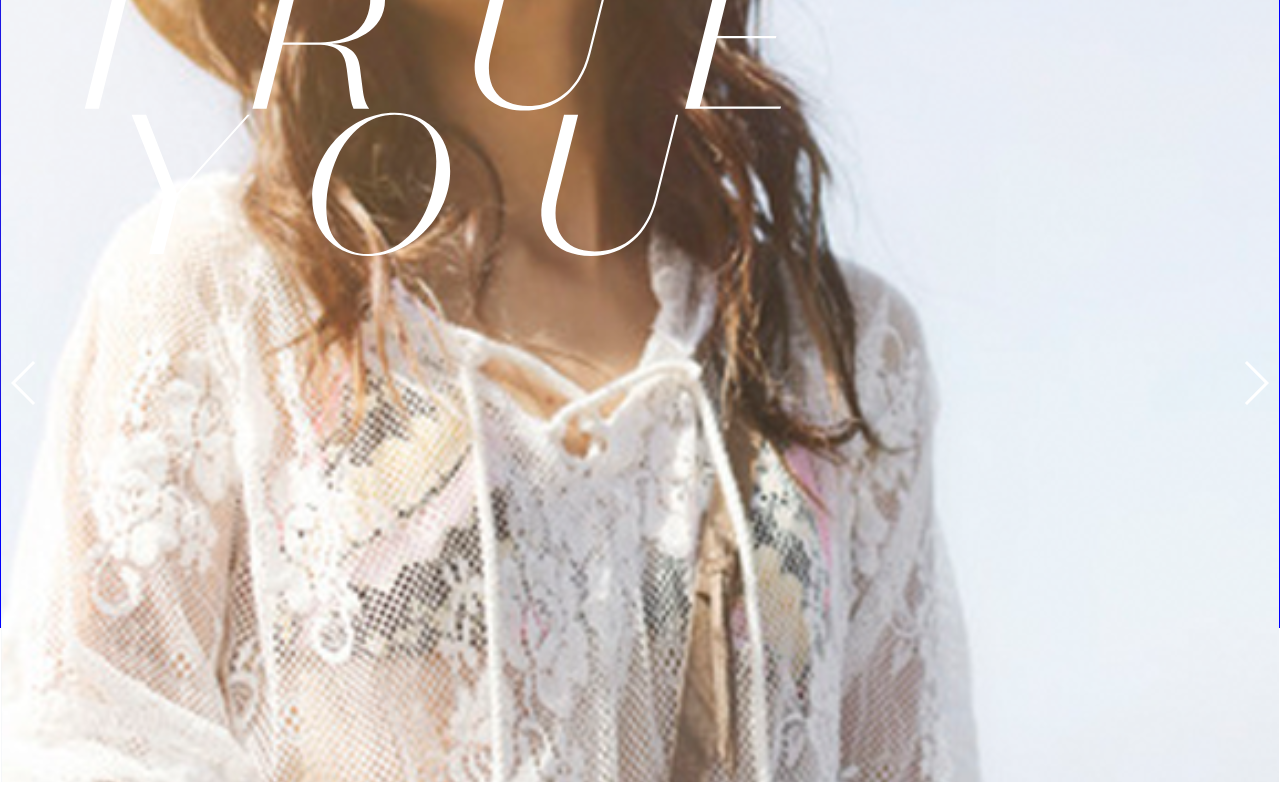
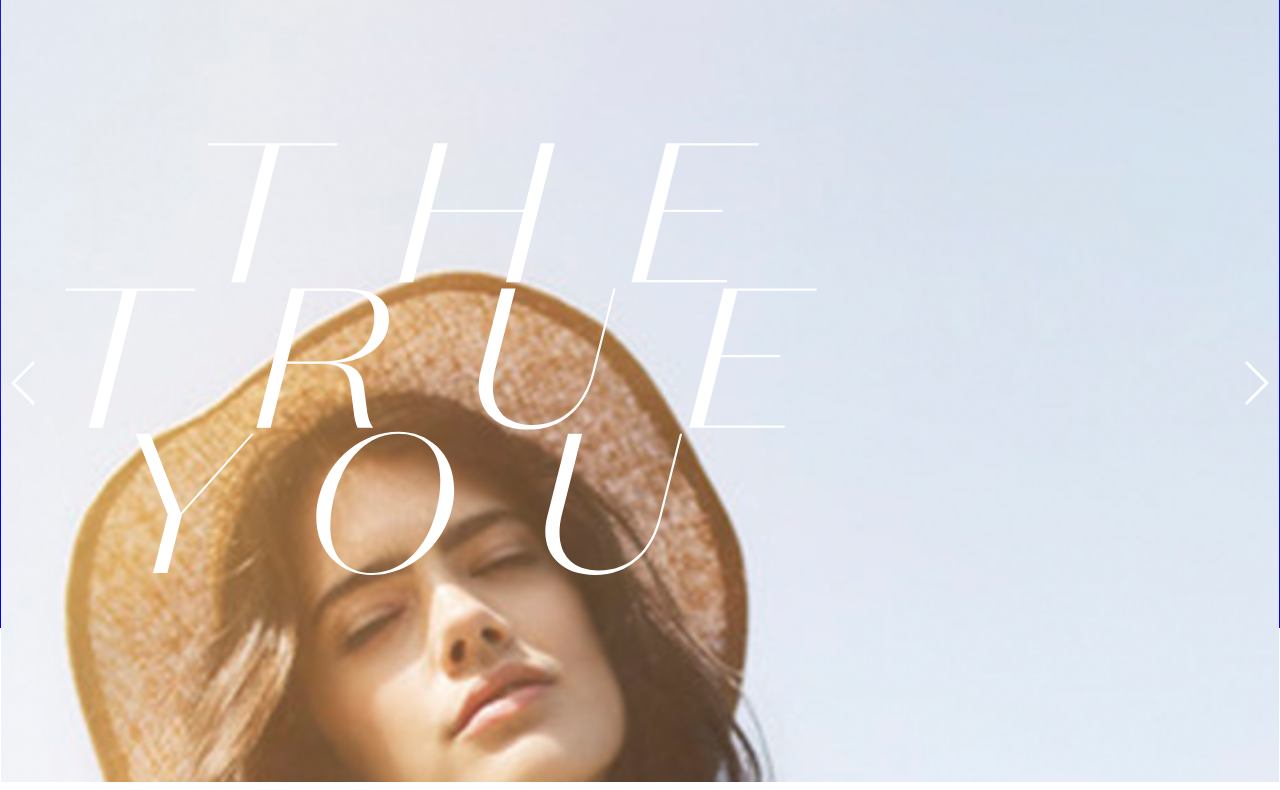
Before and after one commit to senorpatricio/Jouve-site, a website: page index.html in a window 1280 px wide. Shown: the part 172-962 px from the top of the page. Drawn offline with nearby package versions, Linux system fonts and the light colour scheme; a small style sheet from the web is missing.

Commit message:
fixed swiper to use image and text

```diff
--- a/_/css/styles.css
+++ b/_/css/styles.css
@@ -34,6 +34,21 @@ body {
     color: #fff;
     box-sizing: border-box;
     padding: 40px 60px; }
+    html .swiper-slide .slide-bg,
+    body .swiper-slide .slide-bg {
+      z-index: -1;
+      max-width: 130%; }
+    html .swiper-slide .true-you,
+    body .swiper-slide .true-you {
+      position: absolute;
+      top: 20%;
+      left: 5%;
+      max-width: 90%;
+      z-index: 10; }
+  html .slide1,
+  body .slide1 {
+    background-image: url("../img/slider-background.png") !important;
+    background-size: 130%; }
   html .parallax-bg,
   body .parallax-bg {
     position: absolute;
@@ -43,23 +58,6 @@ body {
     height: 100%;
     background-size: cover;
     background-position: center; }
-  html .swiper-slide .title,
-  body .swiper-slide .title {
-    font-size: 41px;
-    font-weight: 300; }
-    html .swiper-slide .title img,
-    body .swiper-slide .title img {
-      vertical-align: top !important;
-      margin-top: -200px !important;
-      max-width: 90%; }
-    html .swiper-slide .title .swiper-slide .subtitle,
-    body .swiper-slide .title .swiper-slide .subtitle {
-      font-size: 21px; }
-    html .swiper-slide .title .swiper-slide .text,
-    body .swiper-slide .title .swiper-slide .text {
-      font-size: 14px;
-      max-width: 400px;
-      line-height: 1.3; }
   html .tightener,
   body .tightener {
     height: 100%;
--- a/dev/scss/_base.scss
+++ b/dev/scss/_base.scss
@@ -40,6 +40,21 @@ body {
     -webkit-box-sizing: border-box;
     box-sizing: border-box;
     padding: 40px 60px;
+    .slide-bg {
+      z-index: -1;
+      max-width: 130%;
+    }
+    .true-you {
+      position: absolute;
+      top: 20%;
+      left: 5%;
+      max-width: 90%;
+      z-index: 10;
+    }
+  }
+  .slide1 {
+    background-image: url('../img/slider-background.png') !important;
+    background-size: 130%;
   }
   .parallax-bg {
     position: absolute;
@@ -51,23 +66,23 @@ body {
     background-size: cover;
     background-position: center;
   }
-  .swiper-slide .title {
-    font-size: 41px;
-    font-weight: 300;
-    img {
-      vertical-align: top !important;
-      margin-top: -200px !important;
-      max-width: 90%;
-    }
-    .swiper-slide .subtitle {
-        font-size: 21px;
-    }
-    .swiper-slide .text {
-        font-size: 14px;
-        max-width: 400px;
-        line-height: 1.3;
-    }
-  }
+  // .swiper-slide .title {
+  //   font-size: 41px;
+  //   font-weight: 300;
+  //   img {
+  //     vertical-align: top !important;
+  //     margin-top: -200px !important;
+  //     max-width: 90%;
+  //   }
+  //   .swiper-slide .subtitle {
+  //       font-size: 21px;
+  //   }
+  //   .swiper-slide .text {
+  //       font-size: 14px;
+  //       max-width: 400px;
+  //       line-height: 1.3;
+  //   }
+  // }
 
 
   .tightener {
--- a/index.html
+++ b/index.html
@@ -63,16 +63,16 @@
 
    <!-- Swiper -->
     <div class="swiper-container">
-    	<div class="parallax-bg" style="background-image:url('_/img/slider-background.png')"></div>
+    	<div class="parallax-bg" ></div>
       <div class="swiper-wrapper">
 
-          <div class="swiper-slide">
+          <div class="swiper-slide slide1">
 
           	<div class="title">
           		<img src="_/img/the_true_you.svg" alt="" class="true-you">
           	</div>
           </div>
-          <div class="swiper-slide">
+          <div class="swiper-slide slide1">
           	<div class="title" data-swiper-parallax="-100">
           		<img src="_/img/the_true_you.svg" alt="">
           	</div>
```
